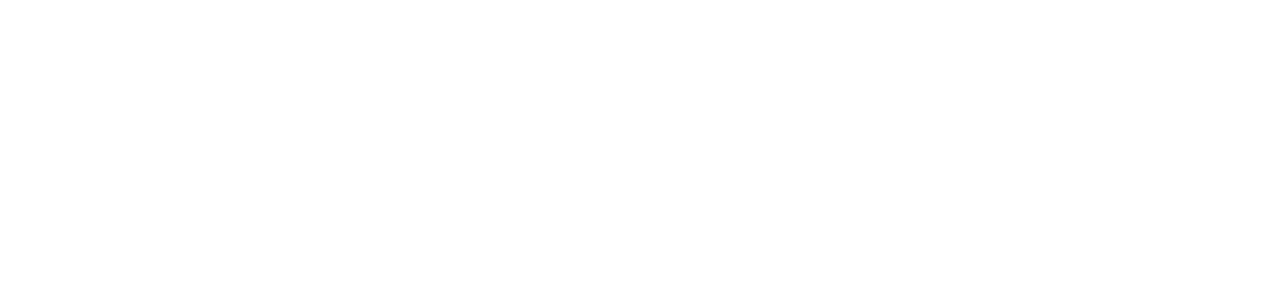
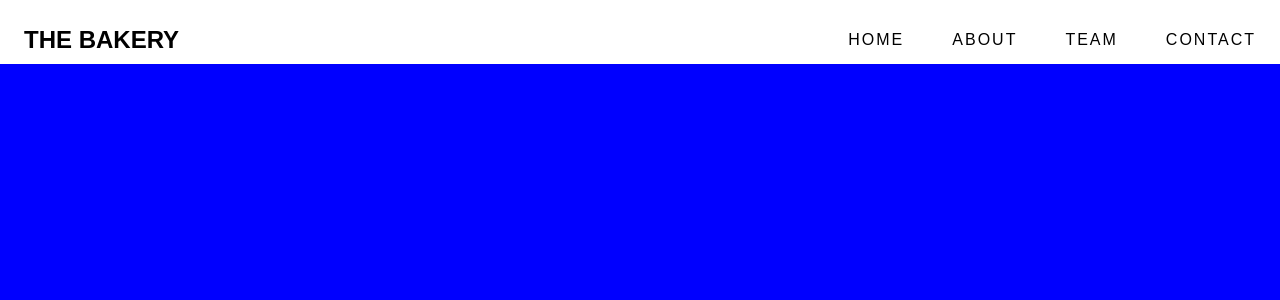
Before and after one commit to KarolinaObcowska/react_landing_page, a React (Create React App) app: page / in a window 1280 px wide. Shown: the top 300 px of the page. Built offline with nearby package versions, Linux system fonts and the light colour scheme; the HTML template or start-up script is replaced by a standard one.

Commit message:
navar added

```diff
--- /dev/null
+++ b/src/App.css
@@ -0,0 +1,13 @@
+* {
+    margin: 0;
+    padding: 0;
+    box-sizing: border-box;
+}
+html {
+    font-size: 16px;
+    font-family: 'Roboto Cn', sans-serif
+};
+
+body {
+    overflow-x: hidden;
+}
--- a/src/App.js
+++ b/src/App.js
@@ -1,9 +1,10 @@
-import React from 'react';
+import './App.css';
+import Header from './Components/Header/Header';
 
 function App() {
   return (
     <div className="App">
-
+      <Header />
     </div>
   );
 }
--- a/src/Components/Header/Header.js
+++ b/src/Components/Header/Header.js
@@ -0,0 +1,14 @@
+import React from 'react';
+import { Head } from './Header.styles';
+import Navbar from '../Navbar/Navbar';
+
+
+const Header = () => {
+    return (
+        <Head>
+            <Navbar />
+        </Head>
+    )
+}
+
+export default Header
--- a/src/Components/Header/Header.styles.js
+++ b/src/Components/Header/Header.styles.js
@@ -0,0 +1,7 @@
+import styled from 'styled-components';
+
+export const Head = styled.header`
+    width: 100%;
+    height: 100vh;
+    background: blue;
+`;
--- a/src/Components/Navbar/Navbar.js
+++ b/src/Components/Navbar/Navbar.js
@@ -0,0 +1,26 @@
+import React from 'react'
+import { Nav, Title, NavList, NavListItem, Link } from './Navbar.styles';
+
+const Navbar = () => {
+    return (
+        <Nav>
+            <Title>The Bakery</Title>
+            <NavList>
+                <NavListItem>
+                    <Link>Home</Link>
+                </NavListItem>
+                <NavListItem>
+                    <Link>About</Link>
+                </NavListItem>
+                <NavListItem>
+                    <Link>Team</Link>
+                </NavListItem>
+                <NavListItem>
+                    <Link>Contact</Link>
+                </NavListItem>
+            </NavList>
+        </Nav>
+    )
+}
+
+export default Navbar
--- a/src/Components/Navbar/Navbar.styles.js
+++ b/src/Components/Navbar/Navbar.styles.js
@@ -0,0 +1,84 @@
+import styled, { keyframes } from 'styled-components';
+
+const slideIn = keyframes`
+from{
+
+}
+to{
+    transform: translateX(0);
+}`;
+
+export const Nav = styled.nav`
+    padding-top: 1rem;
+    height: 4rem;
+    width: 100%;
+    display: flex;
+    justify-content: space-between;
+    align-items: center;
+    font-size: 1rem;
+    text-transform: uppercase;
+    background-color: white;
+    position: fixed;
+    top: 0;
+    z-index: 1;
+`;
+
+export const Title = styled.h2`
+    margin-left: 1.5rem;
+    transform: translateX(-70rem);
+    animation: ${slideIn} .5s forwards;
+`;
+
+export const NavList = styled.ul`
+    display: flex
+`;
+
+export const NavListItem = styled.li`
+    list-style: none;
+    display: inline-block;
+    justify-content: space-around;
+    transform: translateX(70rem);
+    animation: ${slideIn} .5s forwards;
+    :nth-child(1) {
+        animation-delay: .5s;
+    }
+    :nth-child(2) {
+        animation-delay: 1s;
+    }
+    :nth-child(3) {
+        animation-delay: 1.5s;
+    }
+    :nth-child(4) {
+        animation-delay: 2s;
+    }
+`;
+
+export const Link = styled.a`
+    padding: 1rem 0;
+    margin: 0 1.5rem;
+    position: relative;
+    letter-spacing: 2px;
+    ::before {
+        top: .6rem;
+        transform-origin: left;
+    }
+    ::after {
+        bottom: .8rem;
+        transform-origin: right;
+    }
+    ::before,
+    ::after {
+        content: '';
+        position: absolute;
+        width: 100%;
+        height: 2px;
+        background-color: crimson;
+        left: 0;
+        transform: scaleX(0);
+        transition: all .5s;
+    }
+    :hover::before,
+    :hover::after {
+        transform: scaleX(1);
+    }
+`;
```
